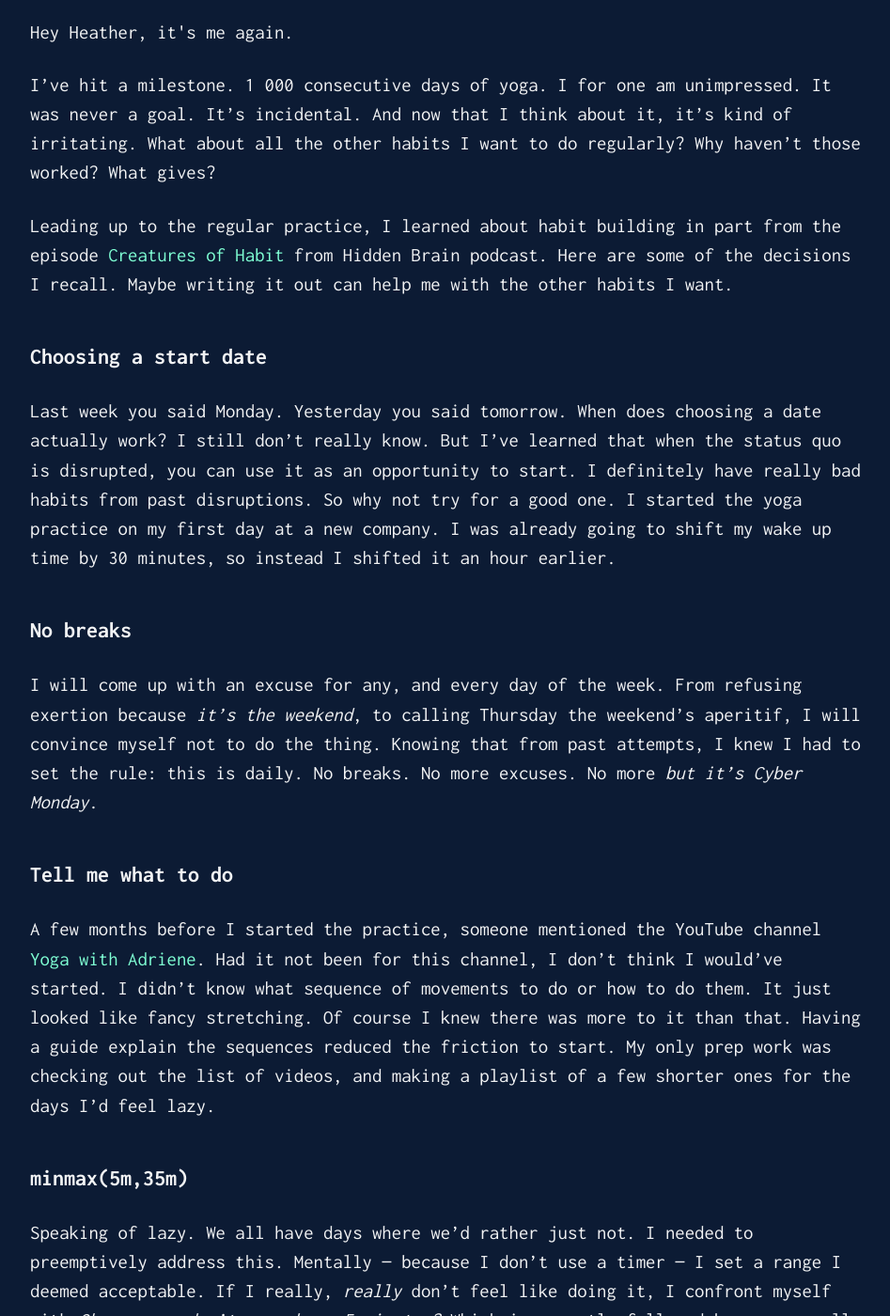
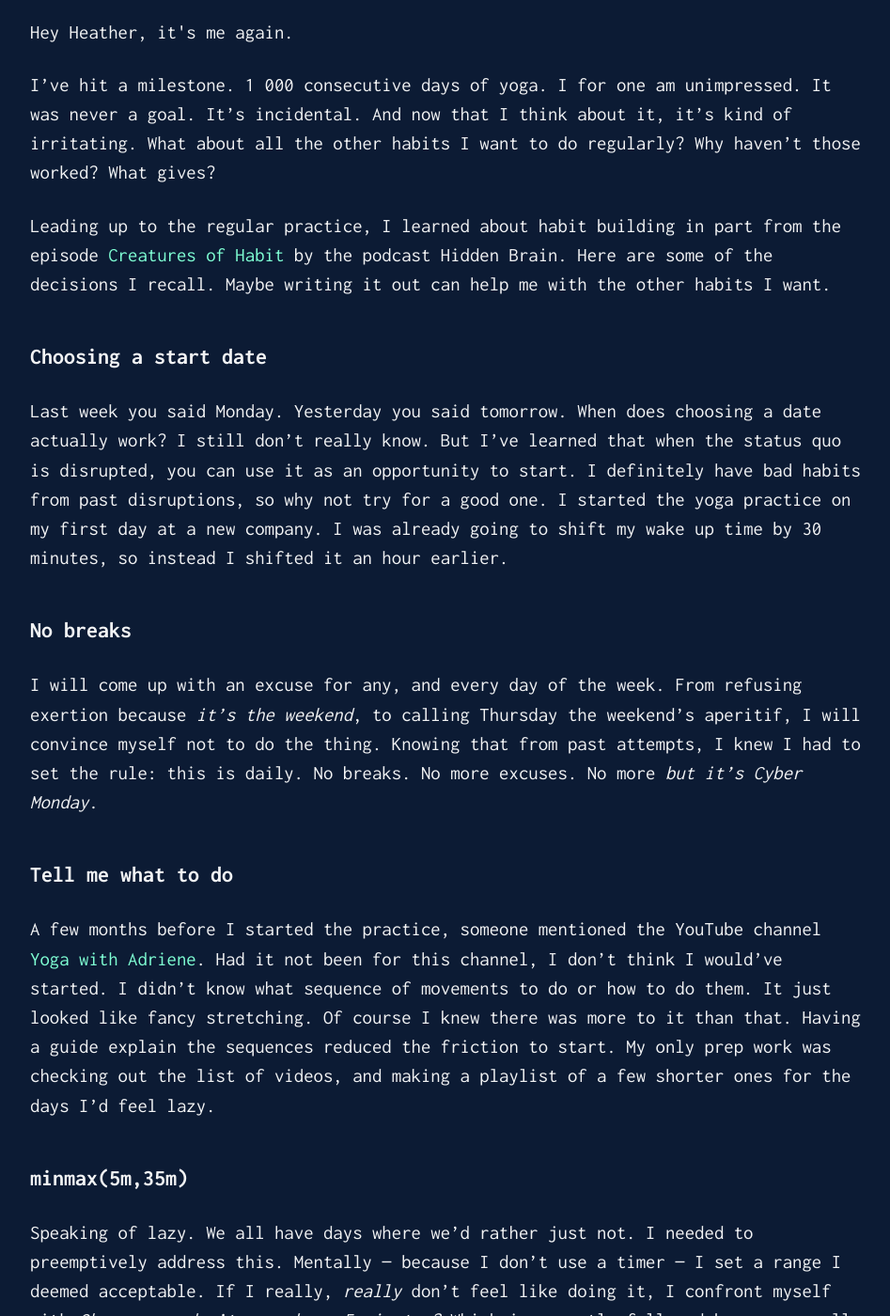
Before and after one commit to dolliars/heyheather, a Jekyll site: the page built from _posts/2023-03-31-one-thousand.md, in a window 1280 px wide and 1400 px high, scrolled down 263 px. Shown: the whole window at 94% size, without its empty margins (165-1112 px from the left). Built offline with Jekyll 4.4.1, drawn with Linux system fonts in a browser that asks for light colours; some of the changed text lies outside the part shown.

Commit message:
Small edits

```diff
--- a/_posts/2023-03-31-one-thousand.md
+++ b/_posts/2023-03-31-one-thousand.md
@@ -11,18 +11,18 @@ it, it's kind of irritating. What about all the other habits I want to do
 regularly? Why haven't those worked? What gives?
 
 Leading up to the regular practice, I learned about habit building in part from
-the episode [Creatures of Habit][podcast-habits] from Hidden Brain podcast. Here
-are some of the decisions I recall. Maybe writing it out can help me with the
-other habits I want.
+the episode [Creatures of Habit][podcast-habits] by the podcast Hidden Brain.
+Here are some of the decisions I recall. Maybe writing it out can help me with
+the other habits I want.
 
 ## Choosing a start date
 
 Last week you said Monday. Yesterday you said tomorrow. When does choosing a
 date actually work? I still don't really know. But I've learned that when the
 status quo is disrupted, you can use it as an opportunity to start. I definitely
-have really bad habits from past disruptions. So why not try for a good one. I
-started the yoga practice on my first day at a new company. I was already going
-to shift my wake up time by 30 minutes, so instead I shifted it an hour earlier.
+have bad habits from past disruptions, so why not try for a good one. I started
+the yoga practice on my first day at a new company. I was already going to shift
+my wake up time by 30 minutes, so instead I shifted it an hour earlier.
 
 ## No breaks
 
```
Also changed, not shown: other parts of _posts/2023-03-31-one-thousand.md (+2 -2 lines).
